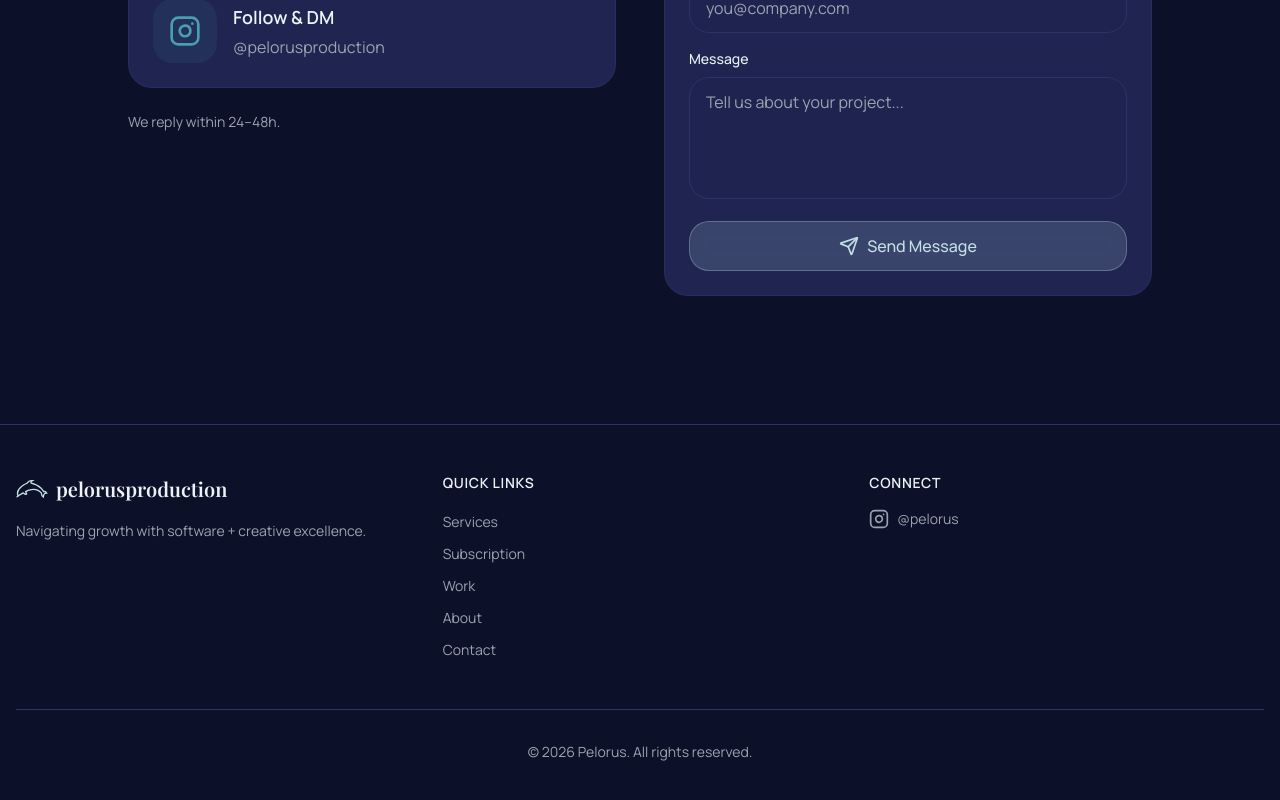
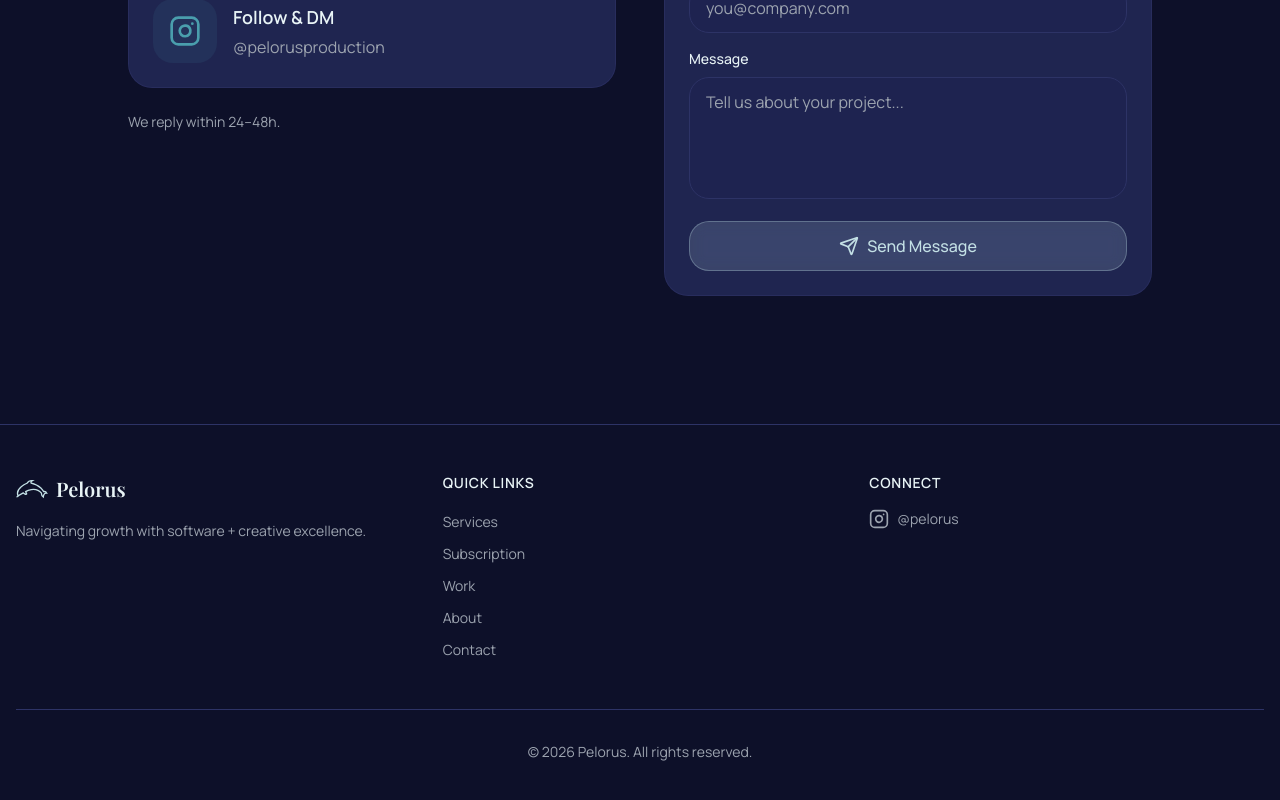
Before and after one commit to solxire88/pelorus-website, a Next.js app: page / in a window 1280 px wide. Shown: the part 4449-5249 px from the top of the page. Built offline with nearby package versions, Linux system fonts and the light colour scheme; a web font is replaced by a local one.

Commit message:
fixed footer

```diff
--- a/components/footer.tsx
+++ b/components/footer.tsx
@@ -24,7 +24,7 @@ export function Footer() {
                     <div>
                         <a href="#" className="flex items-center gap-2 group mb-4">
                             <DolphinIcon className="w-8 h-8 text-primary transition-transform duration-300 group-hover:scale-110" />
-                            <span className="text-xl font-semibold text-foreground font-brand">pelorusproduction</span>
+                            <span className="text-xl font-semibold text-foreground font-brand">Pelorus</span>
                         </a>
                         <p className="text-sm text-muted-foreground">
                             {t.footer.tagline}
--- a/components/services-section.tsx
+++ b/components/services-section.tsx
@@ -310,7 +310,7 @@ export function ServicesSection() {
                 {/* Tabs */}
                 <Tabs defaultValue="software" className="w-full">
                     <div className="flex justify-center mb-10">
-                        <TabsList className="glass border border-border/50 p-1 rounded-xl">
+                        <TabsList variant="line" className="border border-border/50 p-1 rounded-xl">
                             <TabsTrigger
                                 value="software"
                                 className="px-6 py-2.5 rounded-lg text-sm font-medium transition-all data-[state=active]:bg-accent/20 data-[state=active]:text-accent data-[state=inactive]:text-muted-foreground"
```
